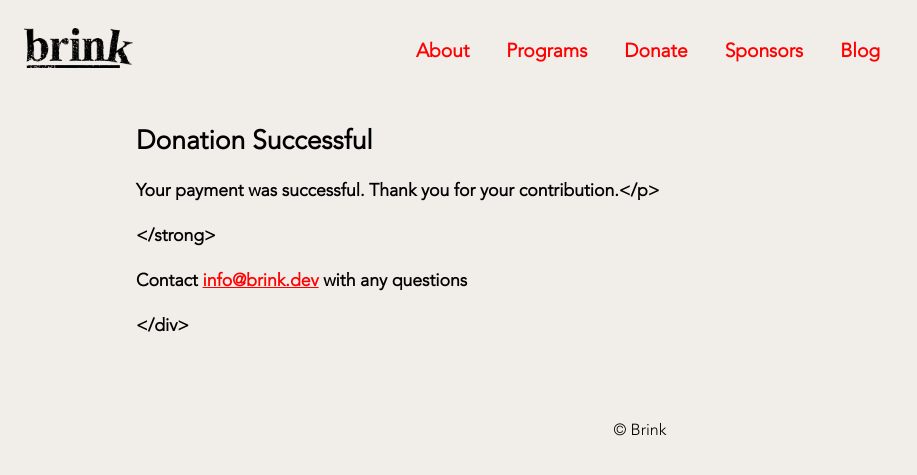
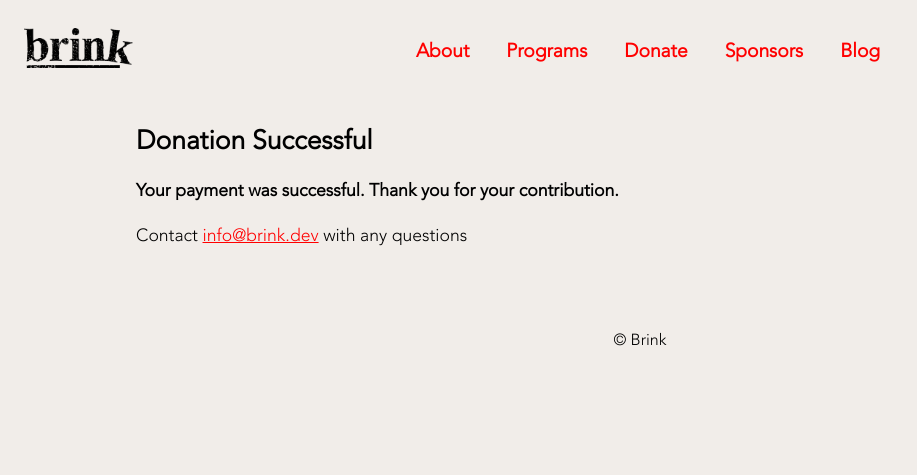
Before and after one commit to bitcoinbrink/website, a Jekyll site: the page built from success.md, in a window 1280 px wide. Shown: the top 475 px of the page, without its empty margins (0-917 px from the left). Built offline with Jekyll 4.4.1, drawn with Linux system fonts in a browser that asks for light colours.

Commit message:
success page html formatting fixes

```diff
--- a/success.md
+++ b/success.md
@@ -6,8 +6,8 @@
 <div class="container">
   <h2>Donation Successful</h2>
 
-  <p><strong>Your payment was successful. Thank you for your contribution.</p>
-  <p><span id="session"></span></strong></p>
+  <p><strong>Your payment was successful. Thank you for your contribution.</strong></p>
+  <p><strong><span id="session"></span></strong></p>
   <p>Contact <a href="mailto:info@brink.dev">info@brink.dev</a> with any questions</p>
 
 </div>
```
